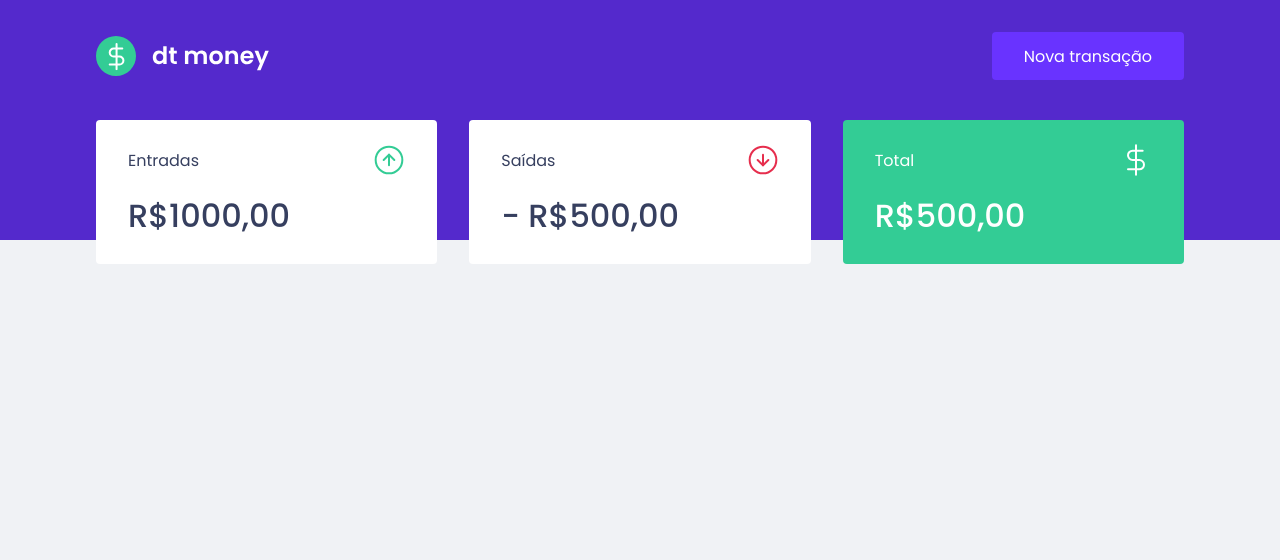
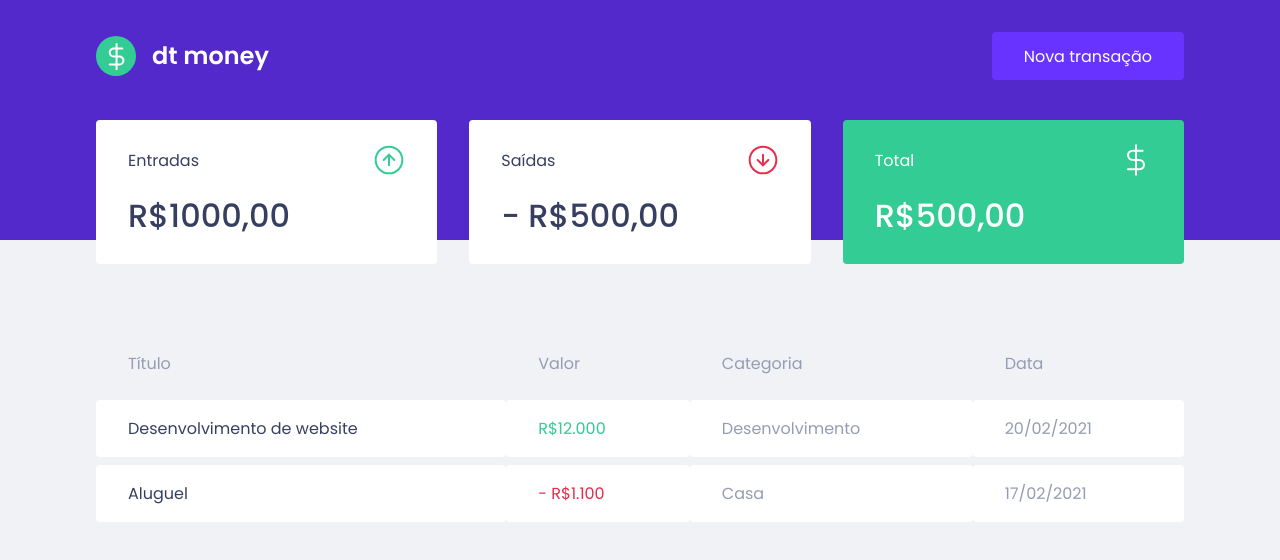
Before and after one commit to wendellcardoso/ignite-reactjs, a React (Create React App) app in the folder 02-dtmoney/: page / in a window 1280 px wide. Shown: the top 560 px of the page. Built offline with nearby package versions, Linux system fonts and the light colour scheme.

Commit message:
Componente TransactionsTable

```diff
--- a/02-dtmoney/src/components/Dashboard/index.tsx
+++ b/02-dtmoney/src/components/Dashboard/index.tsx
@@ -1,10 +1,12 @@
 import { Container } from "./styles";
 import { Summary } from "../Summary";
+import { TransactionsTable } from "../TransactionsTable";
 
 export function Dashboad() {
     return (
         <Container>
-            <Summary></Summary>
+            <Summary />
+            <TransactionsTable />
         </Container>
     );
 }
--- /dev/null
+++ b/02-dtmoney/src/components/TransactionsTable/index.tsx
@@ -0,0 +1,33 @@
+import { Container } from "./styles";
+
+export function TransactionsTable() {
+    return (
+        <Container>
+            <table>
+                <thead>
+                    <tr>
+                        <th>Título</th>
+                        <th>Valor</th>
+                        <th>Categoria</th>
+                        <th>Data</th>
+                    </tr>
+                </thead>
+
+                <tbody>
+                    <tr>
+                        <td>Desenvolvimento de website</td>
+                        <td className="deposit">R$12.000</td>
+                        <td>Desenvolvimento</td>
+                        <td>20/02/2021</td>
+                    </tr>
+                    <tr>
+                        <td>Aluguel</td>
+                        <td className="withdraw">- R$1.100</td>
+                        <td>Casa</td>
+                        <td>17/02/2021</td>
+                    </tr>
+                </tbody>
+            </table>
+        </Container>
+    )
+}
--- /dev/null
+++ b/02-dtmoney/src/components/TransactionsTable/styles.ts
@@ -0,0 +1,38 @@
+import styled from "styled-components";
+
+export const Container = styled.div`
+    margin-top: 4rem;
+
+    table{
+        width: 100%;
+        border-spacing: 0 0.5rem;
+
+        th{
+            color: var(--text-body);
+            font-weight: 400;
+            padding: 1rem 2rem;
+            text-align: left;
+            line-height: 1.5rem;
+        }
+
+        td{
+            padding: 1rem 2rem;
+            border: 0;
+            background: var(--shape);
+            color: var(--text-body);
+            border-radius:  0.25rem;
+
+            &:first-child{
+                color: var(--text-title);
+            }
+
+            &.deposit{
+                color: var(--green);
+            }
+
+            &.withdraw{
+                color: var(--red);
+            }
+        }
+    }
+`;
```
Also changed, not shown: 2 other files (tests, documents, lock files or other folders).
